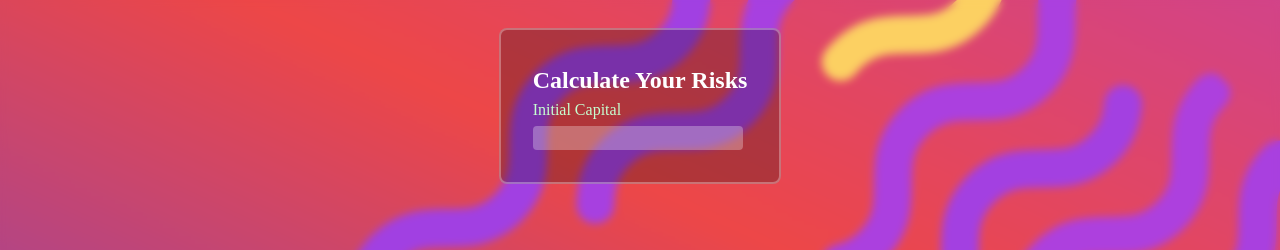
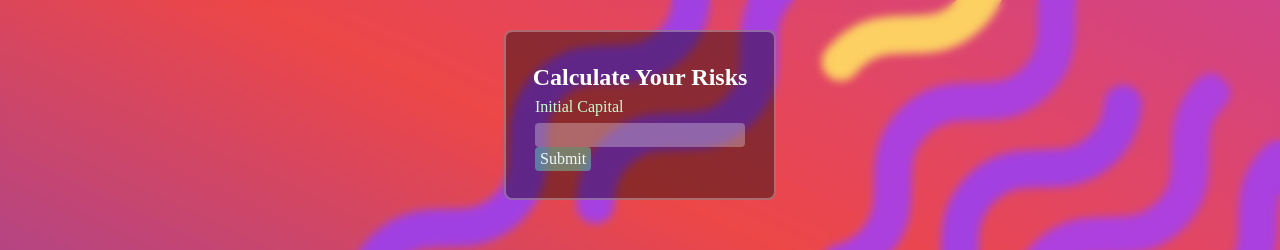
Before and after one commit to priemum/OTC_Risk_Management_calculator_quotex, a React (Create React App) app: page / in a window 1280 px wide. Shown: the top 250 px of the page. Built offline with nearby package versions, Linux system fonts and the light colour scheme.

Commit message:
installed framer motion

```diff
--- a/package.json
+++ b/package.json
@@ -6,6 +6,7 @@
     "@testing-library/jest-dom": "^5.16.5",
     "@testing-library/react": "^13.4.0",
     "@testing-library/user-event": "^13.5.0",
+    "framer-motion": "^10.10.0",
     "react": "^18.2.0",
     "react-dom": "^18.2.0",
     "react-google-font-loader": "^1.1.0",
--- a/src/App.js
+++ b/src/App.js
@@ -2,6 +2,7 @@ import AnimatedBG from "./components/Utility/AnimatedBG/AnimatedBG";
 import "./App.scss";
 import GoogleFontLoader from "react-google-font-loader";
 import BaseInput from "./components/UIelements/Inputs/BaseInput/BaseInput";
+import BaseBtn from "./components/UIelements/Buttons/BaseBtn/BaseBtn";
 
 function App() {
   return (
@@ -29,7 +30,16 @@ function App() {
       <div className="__container ">
         <div className="content">
           <div className="title">Calculate Your Risks</div>
-          <BaseInput label="Initial Capital" id="initialCap" type="number" />
+          <div className="form_container">
+            <form>
+              <BaseInput
+                label="Initial Capital"
+                id="initialCap"
+                type="number"
+              />
+              <BaseBtn>Submit</BaseBtn>
+            </form>
+          </div>
         </div>
       </div>
     </>
--- a/src/App.scss
+++ b/src/App.scss
@@ -24,6 +24,7 @@
     display:flex;
     justify-content: center;
     align-items: center;
+    overflow: scroll;
 
     *{
         font-family: "Signika";
@@ -32,13 +33,17 @@
 }
 
 .content{
-    border: 2px solid hsl(0deg 0% 100% / 31%);
-    background: rgba(0,0,0,.25);
+    border: 2px solid hsla(0, 0%, 100%, 0.31);
+    background: rgba(0, 0, 0, 0.4);
     border-radius: 8px;
     margin: auto;
-    padding: 32px;
-    top: 28px;
+    padding: 27px;
+    top: 30px;
     position: absolute;
+    display: flex;
+    flex-direction: column;
+    align-items: center;
+    justify-content: flex-start;
 
     .title{
         font-size: x-large;
```
Also changed, not shown: 1 other file (tests, documents, lock files or other folders).
